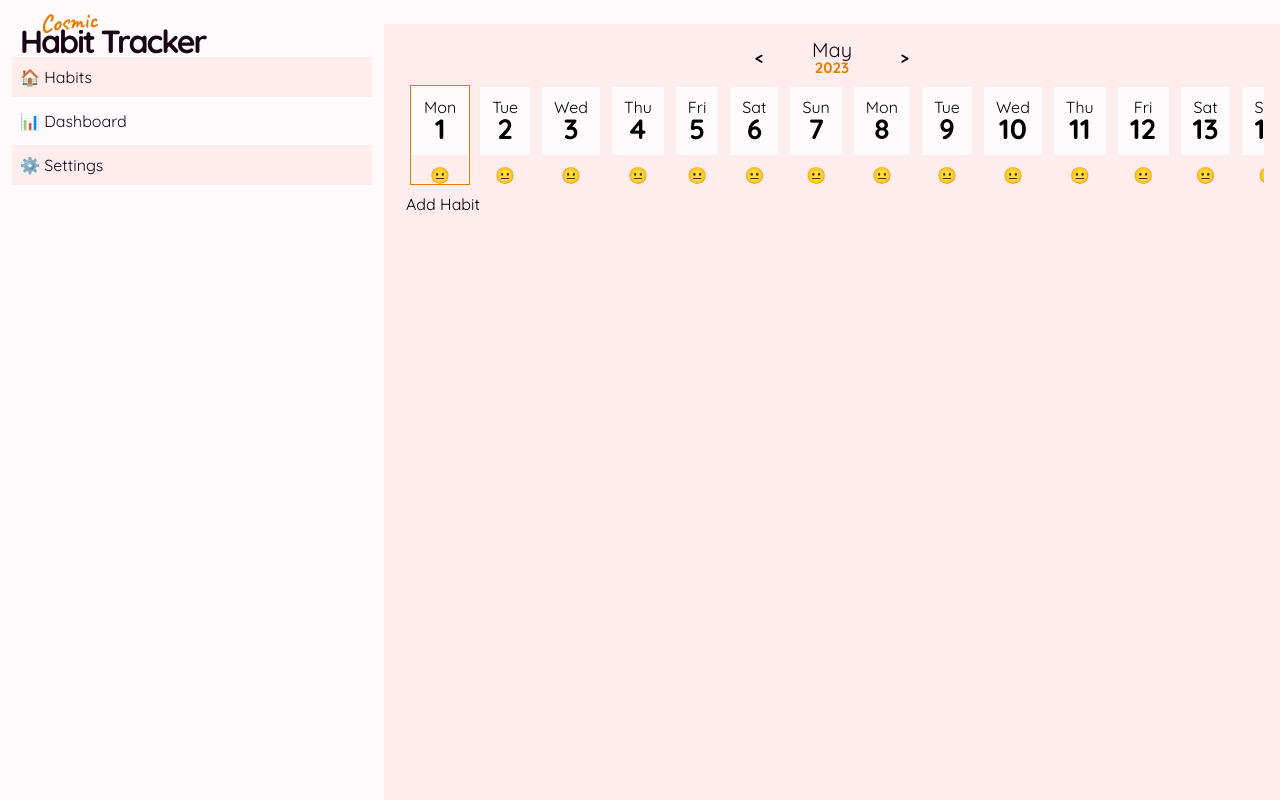
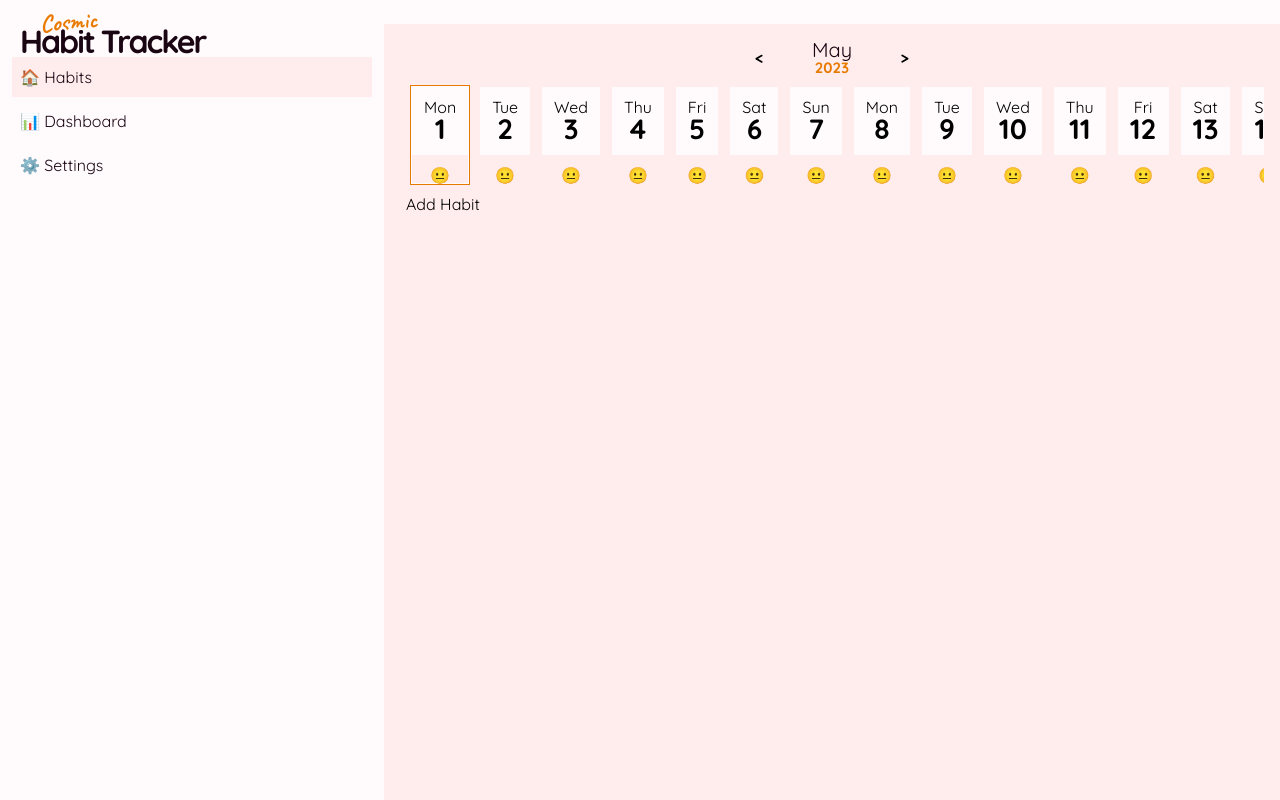
Before and after one commit to jermbo/CosmicHabitTracker, a Vue app in the folder habit-vue/: page /habits in a window 1280 px wide. Built offline with nearby package versions, Linux system fonts and the light colour scheme.

Commit message:
Showing correct navigation based on route

```diff
--- a/habit-vue/src/components/Nav.vue
+++ b/habit-vue/src/components/Nav.vue
@@ -2,19 +2,32 @@
 	<nav class="primary-nav-wrapper">
 		<ul class="primary-nav">
 			<li class="primary-nav-item">
-				<router-link to="/habits"><span>🏠</span> Habits</router-link>
+				<router-link to="/habits" :aria-current="isCurrentPage('habits')">
+					<span>🏠</span> Habits
+				</router-link>
 			</li>
 			<li class="primary-nav-item">
-				<router-link to="/dashboard"><span>📊</span> Dashboard</router-link>
+				<router-link to="/dashboard" :aria-current="isCurrentPage('dashboard')">
+					<span>📊</span> Dashboard
+				</router-link>
 			</li>
 			<li class="primary-nav-item">
-				<router-link to="/settings" aria-current="page"><span>⚙️</span> Settings</router-link>
+				<router-link to="/settings" :aria-current="isCurrentPage('settings')">
+					<span>⚙️</span> Settings
+				</router-link>
 			</li>
 		</ul>
 	</nav>
 </template>
 
-<script setup lang="ts"></script>
+<script setup lang="ts">
+import { useRoute } from 'vue-router';
+
+const isCurrentPage = (name: string) => {
+	const route = useRoute();
+	return route.name === name ? 'page' : undefined;
+};
+</script>
 
 <style scoped>
 .primary-nav {
```
